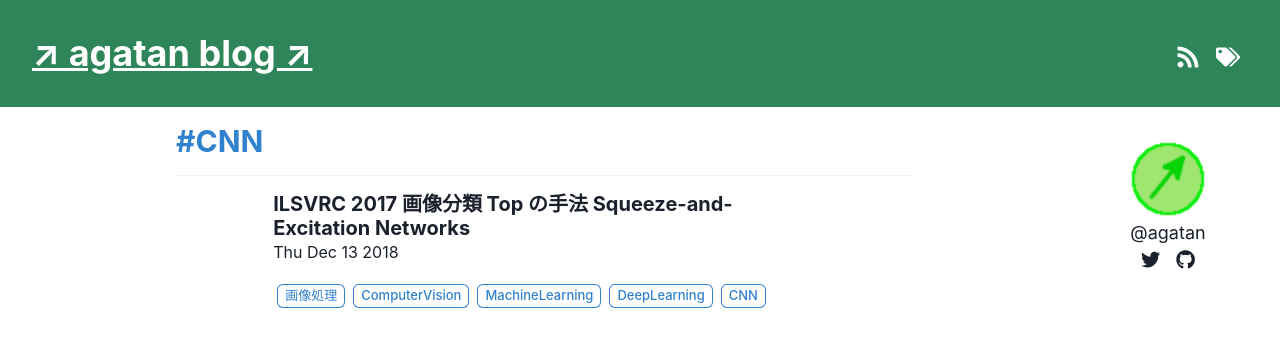
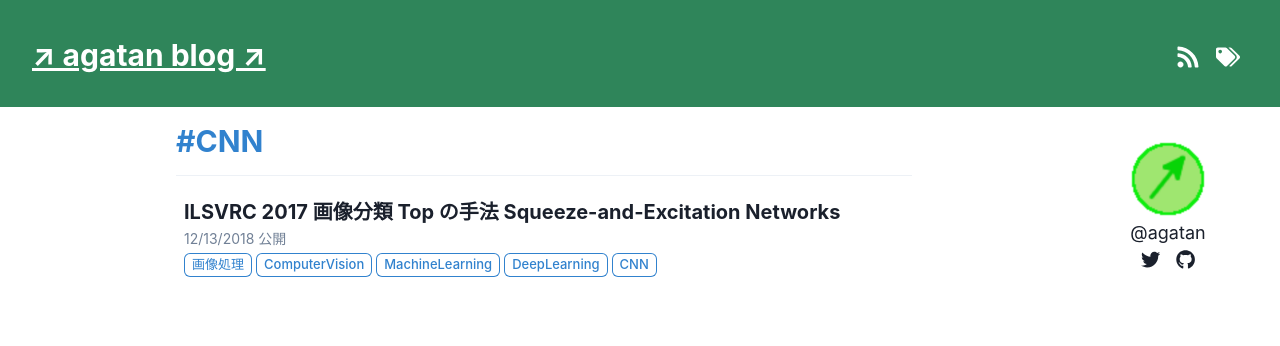
Before and after one commit to agatan/blog, a Next.js app: page /tags/CNN in a window 1280 px wide. Shown: the top 346 px of the page. Built offline with nearby package versions, Linux system fonts and the light colour scheme.

Commit message:
Tweak style

```diff
--- a/components/MainLayout.tsx
+++ b/components/MainLayout.tsx
@@ -24,20 +24,20 @@ type Props = {
 
 export const MainLayout: React.VFC<Props> = (props) => {
   return (
-    <Center backgroundColor="green.50" minHeight="100vh" minWidth="100vh">
+    <Center backgroundColor="green.50" minHeight="100vh" minWidth="100vw">
       <VStack minHeight="100vh" width="100%" maxWidth="container.xl" spacing="0" backgroundColor="white" shadow="md" >
-        <Flex align="flex-end" padding="8" backgroundColor="green.600" justify="space-between" width="100%">
+        <Flex align="flex-end" padding={{ base: "2", lg: "8" }} backgroundColor="green.600" justify="space-between" width="100%">
           <Heading>
             <Link href="/" color="white">
-              <Text as="u">↗ agatan blog ↗</Text>
+              <Text as="u" fontSize={{ base: "large", lg: "3xl" }}>↗ agatan blog ↗</Text>
             </Link>
           </Heading>
           <Box>
-            <Link href="/feed.xml" padding="2">
-              <Icon as={FaRss} color="white" boxSize="6" />
+            <Link href="/feed.xml" paddingX="2">
+              <Icon as={FaRss} color="white" boxSize={{ base: "4", lg: "6" }} />
             </Link>
-            <Link href="/tags" padding="2">
-              <Icon as={FaTags} color="white" boxSize="6" />
+            <Link href="/tags" paddingX="2">
+              <Icon as={FaTags} color="white" boxSize={{ base: "4", lg: "6" }} />
             </Link>
           </Box>
         </Flex>
@@ -46,31 +46,34 @@ export const MainLayout: React.VFC<Props> = (props) => {
             {props.children}
           </Box>
           <Container width="auto" paddingLeft="0">
-            <Flex direction="column" align="center" padding="4" paddingLeft="0">
+            <Flex direction="column" justify="center" align="center" padding="4" paddingLeft="0">
               <Link href="https://twitter.com/@agatan_">
-                <Box position="relative" width="20" height="20">
+                <Center>
                   <Image
                     src="/i/agatan.png"
                     layout="fill"
                     objectFit="cover"
                     alt="agatan"
+                    width={{ base: "10", lg: "20" }}
+                    height={{ base: "10", lg: "20" }}
                   />
-                </Box>
-                <Text fontSize="large" align="center">
+                </Center>
+                <Text fontSize={{ base: "small", lg: "large" }} align="center">
                   @agatan
                 </Text>
               </Link>
               <HStack>
                 <Link href="https://twitter.com/@agatan_" padding="1">
-                  <Icon as={FaTwitter} focusable boxSize="1.2em" />
+                  <Icon as={FaTwitter} focusable boxSize={{ base: "0.8em", lg: "1.2em" }} />
                 </Link>
                 <Link href="https://github.com/agatan" padding="1">
-                  <Icon as={FaGithub} focusable boxSize="1.2em" />
+                  <Icon as={FaGithub} focusable boxSize={{ base: "0.8em", lg: "1.2em" }} />
                 </Link>
               </HStack>
             </Flex>
           </Container>
         </Flex>
+        <Spacer />
       </VStack>
     </Center>
   );
--- a/components/PostItem.tsx
+++ b/components/PostItem.tsx
@@ -1,5 +1,5 @@
 import React from "react";
-import { Container, Heading, HStack, Text } from "@chakra-ui/react";
+import { Box, Heading, HStack, Text } from "@chakra-ui/react";
 
 import { Link } from "./Link";
 import { PostMeta } from "../lib/posts";
@@ -12,18 +12,18 @@ type Props = {
 export const PostItem: React.VFC<Props> = (props) => {
   const { postMeta } = props;
   return (
-    <Container>
-      <Heading size="md">
+    <Box width="100%" padding="2">
+      <Heading fontSize={{ base: "14", lg: "20" }}>
         <Link href={`/posts/${postMeta.slug}`}>{postMeta.title}</Link>
       </Heading>
-      <Text color="gray.800">
-        {new Date(postMeta.timestamp).toDateString()}
+      <Text color="gray.500" fontSize={{ base: "10", lg: "14"}} paddingY="1">
+        {new Date(postMeta.timestamp).toLocaleDateString()} 公開
       </Text>
-      <HStack paddingTop="4" paddingBottom="4" spacing="0" wrap="wrap">
+      <HStack spacing="1" wrap="wrap">
         {postMeta.tags.map((tag) => (
           <TagLink key={`${postMeta.slug}-${tag}`} tag={tag} />
         ))}
       </HStack>
-    </Container>
+    </Box>
   );
 };
--- a/components/PostList.tsx
+++ b/components/PostList.tsx
@@ -21,10 +21,10 @@ const POSTS_PER_PAGE = 10;
 export const PostList: React.FC<Props> = (props) => {
   const { postMetas } = props;
   return (
-    <Container>
     <VStack
       divider={<StackDivider />}
       spacing={4}
+      paddingX="0"
       paddingTop="4"
       paddingBottom="4"
     >
@@ -32,6 +32,5 @@ export const PostList: React.FC<Props> = (props) => {
         <PostItem key={postMeta.slug} postMeta={postMeta} />
       ))}
     </VStack>
-    </Container>
   );
 };
--- a/components/TagLink.tsx
+++ b/components/TagLink.tsx
@@ -10,12 +10,12 @@ type Props = {
 export const TagLink: React.VFC<Props> = (props) => {
   const { tag, count } = props;
   return (
-    <Link href={`/tags/${tag}`} padding="1">
-      <Tag colorScheme="blue" variant="outline" padding="1">
+    <Link href={`/tags/${tag}`} padding="0">
+      <Tag colorScheme="blue" variant="outline" padding="1" size="sm">
         <Flex align="center" paddingLeft="1" paddingRight="1">
-          <TagLabel fontSize="small">{tag}</TagLabel>
+          <TagLabel fontSize={{ base: "x-small", lg: "small"}}>{tag}</TagLabel>
           {count != null && (
-            <Text fontSize="x-small" color="blue.500" paddingLeft="1">
+            <Text fontSize="xs" color="blue.500" paddingLeft="1">
               {count}
             </Text>
           )}
--- a/pages/index.tsx
+++ b/pages/index.tsx
@@ -5,6 +5,7 @@ import { PostList } from "../components/PostList";
 import { SEO } from "../components/SEO";
 import { MainLayout } from "../components/MainLayout";
 import { publishRss } from "../lib/rss";
+import { Container } from "@chakra-ui/react";
 
 type Props = {
   postMetas: ReadonlyArray<PostMeta>;
@@ -19,7 +20,9 @@ export default function Home(props: Props) {
         description="agatan のブログです。主にエンジニアリングに関する内容を書きます。"
       />
       <MainLayout>
-        <PostList postMetas={postMetas} />
+        <Container maxWidth="container.md">
+          <PostList postMetas={postMetas} />
+        </Container>
       </MainLayout>
     </>
   );
--- a/pages/tags/[name].tsx
+++ b/pages/tags/[name].tsx
@@ -20,12 +20,12 @@ const TagPage: React.FC<Props> = (props) => {
       <SEO title={`#${tag}`} description={`#${tag}に関する投稿`} />
       <MainLayout>
         <Container maxW="container.md">
-          <Heading paddingBottom="4" fontSize="3xl" color="blue.500">
+          <Heading paddingBottom="4" fontSize={{base: "large", lg: "3xl"}} color="blue.500">
             #{tag}
           </Heading>
           <Divider />
+          <PostList postMetas={postMetas} />
         </Container>
-        <PostList postMetas={postMetas} />
       </MainLayout>
     </>
   );
--- a/pages/tags/index.tsx
+++ b/pages/tags/index.tsx
@@ -15,10 +15,10 @@ const TagsPage: React.FC<Props> = (props) => {
       <SEO title="tags" />
       <MainLayout>
         <Container maxWidth="container.md">
-          <Heading paddingBottom="4" fontSize="3xl">
+          <Heading paddingBottom="4" fontSize={{ base: "xl", lg: "3xl" }}>
             #tags
           </Heading>
-          <Wrap spacing="0">
+          <Wrap spacing="1">
             {props.tagWithCounts.map(({ tag, count }) => (
               <TagLink key={tag} tag={tag} count={count} />
             ))}
```
Also changed, not shown: pages/posts/[slug].tsx (+10 -7 lines). Lines whose indentation alone changed are shown as unchanged.
